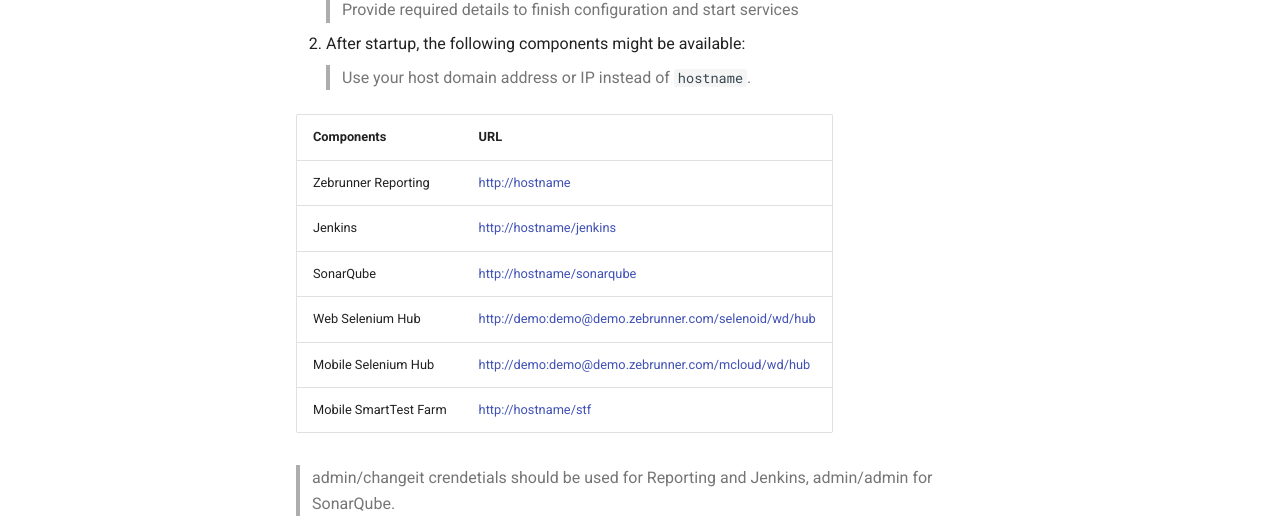
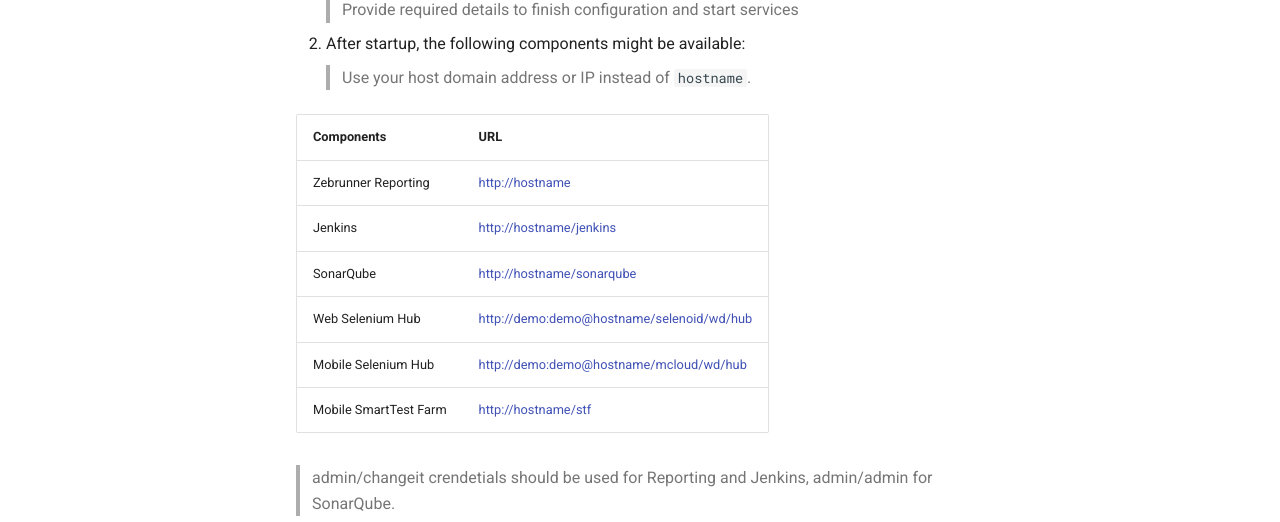
Before and after one commit to zebrunner/community-edition, an MkDocs documentation site: the page built from docs/install-guide.md, in a window 1280 px wide and 1027 px high. Shown: the part 326-848 px from the top of the window. Built offline with MkDocs 1.6.1 and Material for MkDocs 9.7.7, drawn with Linux system fonts in a browser that asks for light colours; comment, search, counter and statistics services are not loaded; old or Windows-style settings are respelled for this version of MkDocs; some of the changed lines change nothing that is shown.

Commit message:
Update install-guide.md

```diff
--- a/docs/install-guide.md
+++ b/docs/install-guide.md
@@ -16,8 +16,8 @@
 | Zebrunner Reporting  	| [http://hostname](http://hostname)                                                 	                     |
 | Jenkins             	| [http://hostname/jenkins](http://hostname/jenkins)                                              	     |
 | SonarQube           	| [http://hostname/sonarqube](http://hostname/sonarqube)                             	                     |
-| Web Selenium Hub    	| [http://demo:demo@demo.zebrunner.com/selenoid/wd/hub](http://demo:demo@demo.zebrunner.com/selenoid/wd/hub) |
-| Mobile Selenium Hub 	| [http://demo:demo@demo.zebrunner.com/mcloud/wd/hub](http://demo:demo@demo.zebrunner.com/mcloud/wd/hub)     |
+| Web Selenium Hub    	| [http://demo:demo@hostname/selenoid/wd/hub](http://demo:demo@demo.zebrunner.com/selenoid/wd/hub) |
+| Mobile Selenium Hub 	| [http://demo:demo@hostname/mcloud/wd/hub](http://demo:demo@demo.zebrunner.com/mcloud/wd/hub)     |
 | Mobile SmartTest Farm	| [http://hostname/stf](http://hostname/stf)                                         	                     |
 
 > admin/changeit crendetials should be used for Reporting and Jenkins, admin/admin for SonarQube.
```
